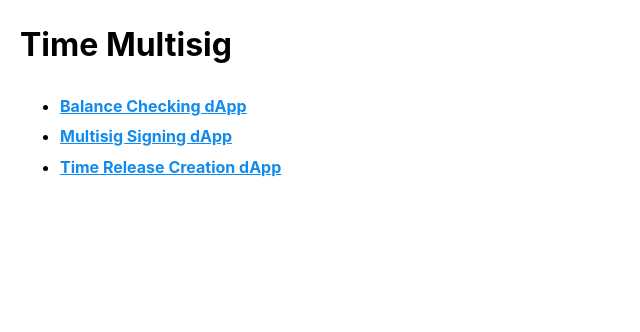
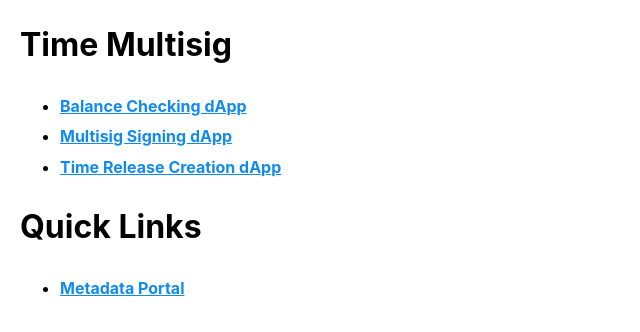
Before and after one commit to ProjectLibertyLabs/multisig-ui-tool, a website: page index.html in a window 1280 px wide. Shown: the whole page, without its empty margins (0-640 px from the left). Drawn offline with nearby package versions, Linux system fonts and the light colour scheme.

Commit message:
Add metadata portal link

```diff
--- a/index.html
+++ b/index.html
@@ -14,5 +14,9 @@
       <li><a href="./multisig-ui/">Multisig Signing dApp</a></li>
       <li><a href="./time-release-ui/">Time Release Creation dApp</a></li>
     </ul>
+    <h1>Quick Links</h1>
+    <ul>
+      <li><a href="https://metadata.frequency.xyz/?tab=1#/frequency" target="_blank">Metadata Portal</a></li>
+    </ul>
   </body>
 </html>
```
Also changed, not shown: balance-ui/index.html (+1 -0 lines), multisig-ui/index.html (+1 -0 lines), time-release-ui/index.html (+1 -0 lines).
